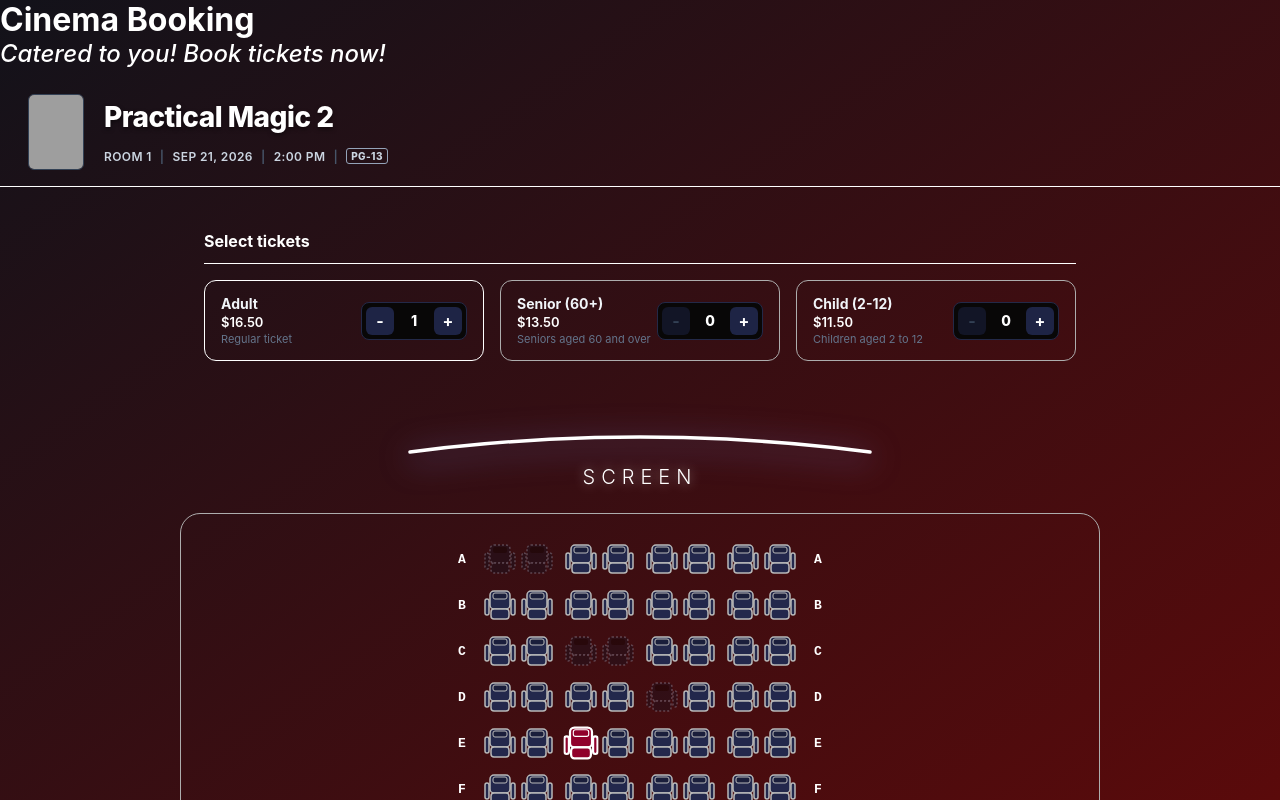
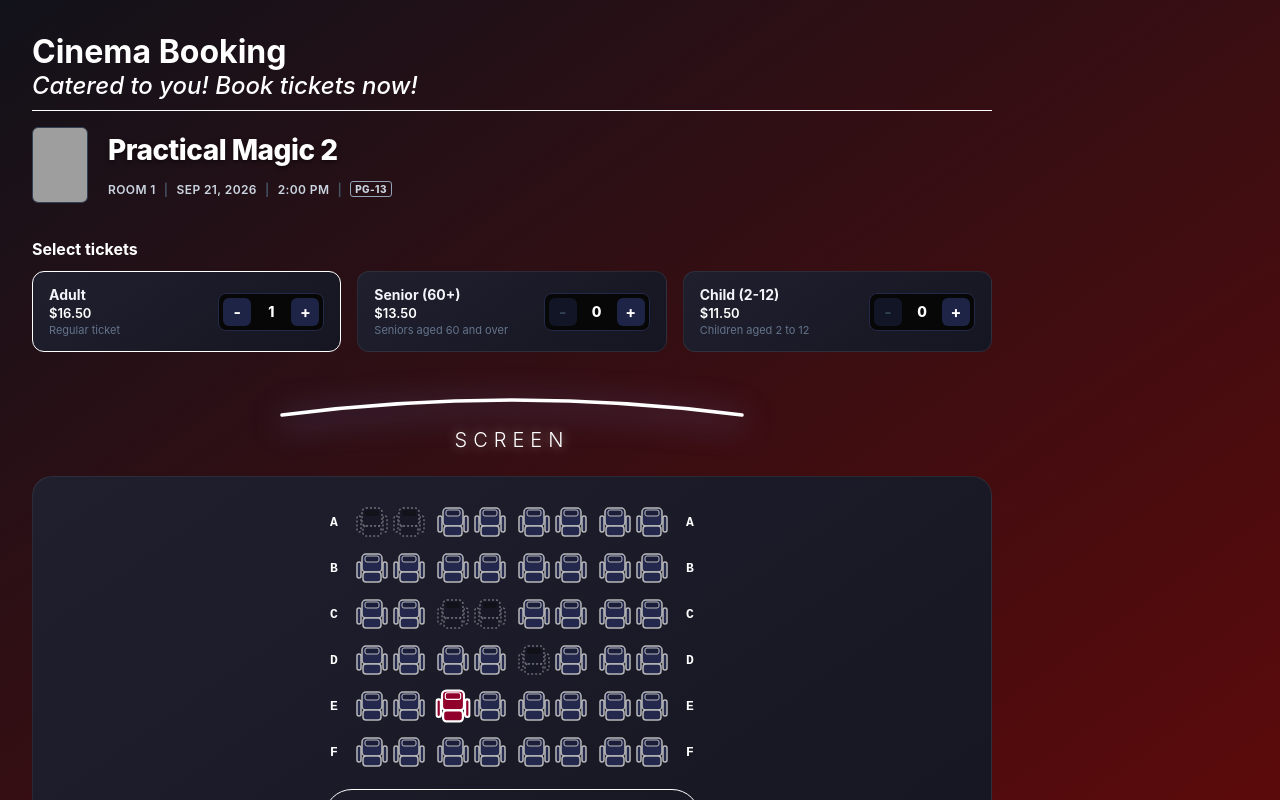
Before and after one commit to camillegrings/cinema-e-booking-system, a React (Vite) app: page /booking/1 in a window 1280 px wide. Shown: the top 800 px of the page. Built offline with nearby package versions, Linux system fonts and the light colour scheme; grey boxes are pictures that could not be loaded.

Commit message:
css adjustments

```diff
--- a/src/client/pages/BookingPage.css
+++ b/src/client/pages/BookingPage.css
@@ -2,11 +2,14 @@
     display: flex;
     flex-direction: column;
     position: relative;
+    padding: 2rem;
 }
 
 .cinema-header {
-    border-bottom: 1px solid white;
-    padding: 16px 28px;
+    width: 100%;
+    border-top: 1px solid white;
+    padding-top: 30px;
+    padding: 16px 0;
     display: flex;
     align-items: center;
     gap: 20px;
@@ -97,27 +100,22 @@
 .main-canvas {
     max-width: 960px;
     width: 100%;
-    margin: 0 auto;
-    padding: 24px 20px;
     display: flex;
     flex-direction: column;
     align-items: center;
-    gap: 28px;
 }
 
 .ticket-section {
     width: 100%;
     border-radius: 16px;
-    padding: 20px 24px;
+    padding: 20px 0;
 }
 
 .ticket-header {
     display: flex;
     justify-content: space-between;
     align-items: center;
-    border-bottom: 1px solid white;
     padding-bottom: 12px;
-    margin-bottom: 16px;
 }
 
 .ticket-title {
@@ -152,7 +150,8 @@
 }
 
 .category-card {
-    border: 1px solid #adadad;
+    background: linear-gradient(145deg, #1f1f2e, #161622);
+    border: 1px solid rgba(255, 255, 255, 0.08);
     border-radius: 12px;
     padding: 14px 16px;
     display: flex;
@@ -239,6 +238,7 @@
     flex-direction: column;
     align-items: center;
     margin-top: 8px;
+    margin-bottom: 30px;
 }
 
 /* Curved Glowing Arc */
@@ -274,7 +274,8 @@
 }
 
 .seats-card {
-    border: 1px solid #adadad;
+    background: linear-gradient(145deg, #1f1f2e, #161622);
+    border: 1px solid rgba(255, 255, 255, 0.08);
     border-radius: 20px;
     padding: 28px 24px;
     width: 100%;
@@ -362,7 +363,7 @@
 
 .seat-occupied .seat-main {
     fill: #111322;
-    stroke: #9dadc5;
+    stroke: white;
     stroke-width: 1.5;
     stroke-dasharray: 2 2;
 }
--- a/src/client/pages/BookingPage.tsx
+++ b/src/client/pages/BookingPage.tsx
@@ -91,7 +91,8 @@ export const BookingPage: React.FC = () => {
         <div className="booking-container">
             <Header />
             {toastMsg && <div className="toast-popup">{toastMsg}</div>}
-            <header className="cinema-header">
+            <main className="main-canvas">
+                <section className="cinema-header">
                     <img
                         src="https://img.youtube.com/vi/Ho10_4IX1jE/maxresdefault.jpg"
                         alt="Practical Magic 2"
@@ -109,8 +110,7 @@ export const BookingPage: React.FC = () => {
                             <span className="rating-badge">PG-13</span>
                         </div>
                     </div>
-            </header>
-            <main className="main-canvas">
+                </section>
                 <section className="ticket-section">
                     <div className="ticket-header">
                         <div className="ticket-title">
--- a/src/client/pages/MovieDetails.css
+++ b/src/client/pages/MovieDetails.css
@@ -62,7 +62,7 @@
 }
 
 .movie-details-subtitle {
-    margin-bottom: 20px;
+    margin: 10px 0;
 }
 
 .movie-details-showtime-wrapper {
@@ -80,7 +80,7 @@
 }
 
 .movie-details-trailer-wrapper {
-    padding: 30px 30px;
+    padding: 10px 30px 50px;
 }
 
 .movie-details-not-found {
--- a/src/client/pages/MovieDetails.tsx
+++ b/src/client/pages/MovieDetails.tsx
@@ -29,22 +29,14 @@ export const MovieDetails: React.FC = () => {
 
     return (
         <div className="movie-details-container">
-            <Header />
+            <div style={{ padding: '1rem 2rem' }}>
+                <Header />
+            </div>
             {loading && <div style={{ textAlign: 'center', padding: '3rem' }}>Loading movie...</div>}
             {movie ? <>
                 <div className="movie-details-banner" style={{ backgroundImage: `url(${movie.trailer_image_url})` }}>
                     <h1 className="movie-details-title">{movie.title}</h1>
                     <p className="movie-details-rating">Rating: {movie.mpaa_rating}</p>
-                    <button className="movie-details-get-ticket-btn" onClick={() => window.scrollTo({ top: document.getElementById('showtimes')?.offsetTop, behavior: 'smooth' })}>Get Tickets</button>
-                    <Link to="/" className="movie-details-return-btn">
-                        Return
-                    </Link>
-                </div>
-                <div className="movie-details-content">
-                    <div>
-                        <h3 className="movie-details-subtitle">Synopsis</h3>
-                        <p>{movie.synopsis}</p>
-                    </div>
                     <div>
                         <h3 className="movie-details-subtitle" id='showtimes'>Showtimes</h3>
                         <div className="movie-details-showtime-wrapper">
@@ -54,10 +46,24 @@ export const MovieDetails: React.FC = () => {
                         </div>
                     </div>
                 </div>
+                <div className="movie-details-content">
+                    <div>
+                        <h3 className="movie-details-subtitle">Synopsis</h3>
+                        <p>{movie.synopsis}</p>
+                        <h3 className="movie-details-subtitle">Reviews</h3>
+                        <p>{movie.reviews}</p>
+                        <h3 className="movie-details-subtitle">Cast</h3>
+                        <p>{movie.cast}</p>
+                        <h3 className="movie-details-subtitle">Director</h3>
+                        <p>{movie.director}</p>
+                        <h3 className="movie-details-subtitle">Producer</h3>
+                        <p>{movie.producer}</p>
+                    </div>
+                </div>
                 <div className="movie-details-trailer-wrapper">
                     <h3 className="movie-details-subtitle">Trailer</h3>
                     <iframe width="620" height="325"
-                        src={movie.trailer_video_url}>
+                        src={movie.trailer_video_url} style={{ width: '100%' }}>
                     </iframe>
                 </div>
             </> : <div className="movie-details-not-found"><p>Movie not found!</p></div>}
```
Lines whose indentation alone changed are shown as unchanged.
